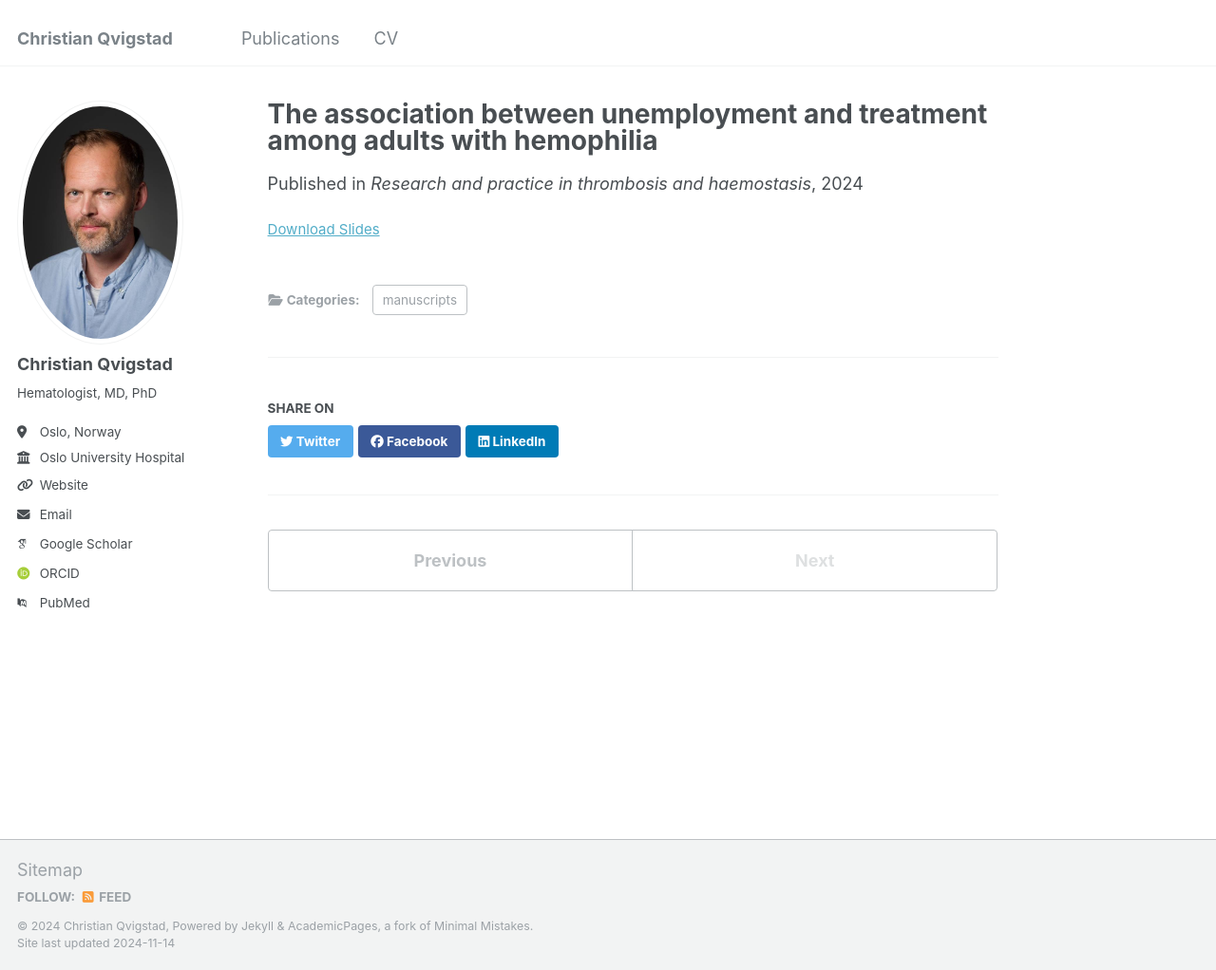
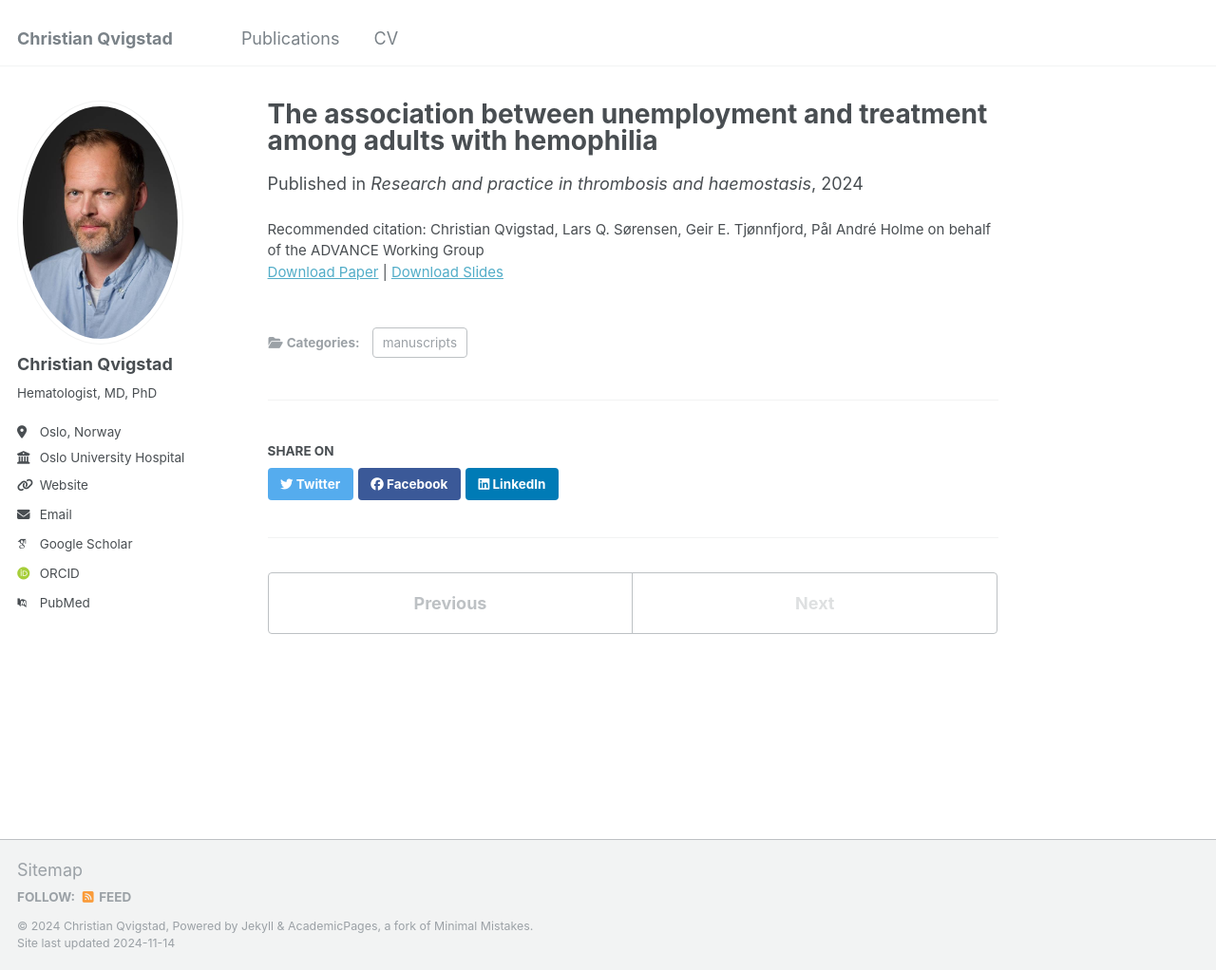
Before and after one commit to qvigstad/qvigstad.github.io, a Jekyll site: the page built from _publications/2024-07-02-Employment-RPTH.md, in a window 1280 px wide and 1022 px high. Shown: the whole window at 95% size. Built offline with Jekyll 4.4.1, drawn with Linux system fonts in a browser that asks for light colours; some web fonts are replaced.

Commit message:
Update 2024-07-02-Employment-RPTH.md

```diff
--- a/_publications/2024-07-02-Employment-RPTH.md
+++ b/_publications/2024-07-02-Employment-RPTH.md
@@ -6,4 +6,6 @@
 venue: 'Research and practice in thrombosis and haemostasis'
 paperurl: 'https://doi.org/10.1016/j.rpth.2024.102514'
 slidesurl: 'https://qvigstad.github.io/files/Qvigstad_2024_Employment_RPTH.pdf'
+citation: 'Christian Qvigstad, Lars Q. Sørensen, Geir E. Tjønnfjord, Pål André Holme on behalf of the
+ADVANCE Working Group'
 ---
```
